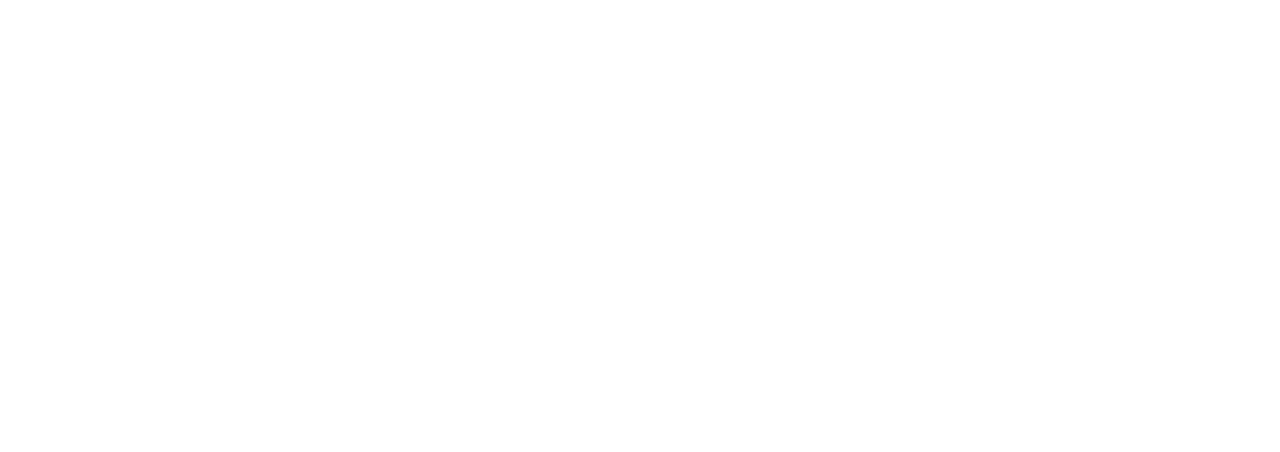
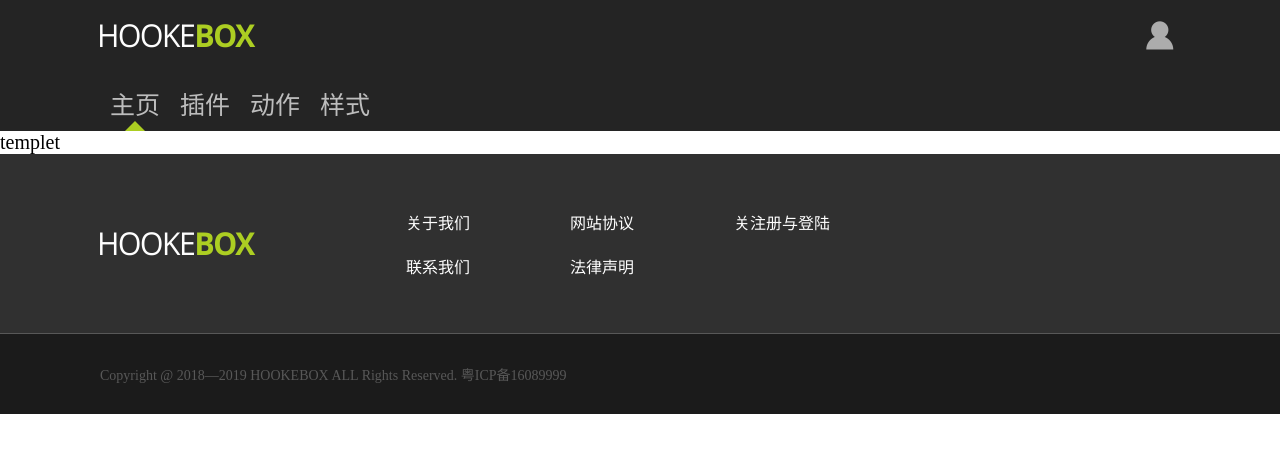
Before and after one commit to cty331883095/xyly, a Vue app: page /#/userspace in a window 1280 px wide. Shown: the top 452 px of the page. Built offline with nearby package versions, Linux system fonts and the light colour scheme; a web font is replaced by a local one.

Commit message:
develop
style

```diff
--- a/src/components/Hooke/HookeSwitch.vue
+++ b/src/components/Hooke/HookeSwitch.vue
@@ -2,7 +2,7 @@
   <div class="switch-box">
     <ul class="item-ul">
       <li class="item-li"
-          v-show="!(5===item.id)"
+          v-show="!(5===item.id) && !(6===item.id) "
           v-for="item in switchTitle"
           :key="item.id"
           :class="{'yellow':1===item.id,'active':num===item.id}"
@@ -23,7 +23,8 @@
         { id: 2, name: '插件', type: 'hookeplug' },
         { id: 3, name: '动作', type: 'hookeaction' },
         { id: 4, name: '样式', type: 'hookestyle' },
-        { id: 5, name: '详情', type: 'hookedetail' }
+        { id: 5, name: '详情', type: 'hookedetail' },
+        { id: 6, name: '用户管理', type: 'userspace' }
       ]
     }
   },
--- /dev/null
+++ b/src/components/Hooke/UserSpace.vue
@@ -0,0 +1,38 @@
+<template>
+  <div class="user-space-box">
+    {{title}}
+  </div>
+
+</template>
+<script>
+export default {
+  name: 'UserSpace',
+  data () {
+    return {
+      title: 'templet'
+    }
+  },
+  props: ['params'],
+  computed: {
+
+  },
+  mounted () {
+
+  },
+  watch () {
+
+  },
+  methods: {
+
+  },
+  components: {
+
+  }
+
+}
+</script>
+<style lang="less" scoped>
+.user-space-box {
+  color: #000;
+}
+</style>
--- a/src/components/NavPage.vue
+++ b/src/components/NavPage.vue
@@ -49,7 +49,8 @@
     ...mapMutations([
       'setShowPopwindow',
       'setUserName',
-      'setUserPassWord']),
+      'setUserPassWord',
+      'setNun']),
     loginTo () {
       this.setShowPopwindow(true)
     },
@@ -61,6 +62,8 @@
         this.$message('已登出')
       } else if (command === 'usemanagement') {
         console.log('用户管理')
+        this.setNun(6)
+        this.$router.push('/userspace')
       }
     }
   },
--- a/src/components/commom/HookeLogin.vue
+++ b/src/components/commom/HookeLogin.vue
@@ -19,7 +19,8 @@
               <div class="input-item">
                 <div class="item-title">
                   <label for="password">密码</label>
-                  <a class="forget">忘记密码</a>
+                  <a class="forget"
+                     @click="forgetHandler">忘记密码</a>
                 </div>
                 <input type="password"
                    class="item"
@@ -79,6 +80,9 @@
       console.log('111')
       this.setShowPopwindow(false)
       this.setShowCreateAccount(true)
+    },
+    forgetHandler () {
+
     }
   },
   components: {}
@@ -146,6 +150,9 @@
             .forget {
               color: #45738d;
               cursor: pointer;
+              &:hover {
+                color: #acce22;
+              }
             }
           }
 
--- a/src/router/index.js
+++ b/src/router/index.js
@@ -9,6 +9,7 @@
 import HookeAction from '@/components/Hooke/HookeAction'
 import HookePlug from '@/components/Hooke/HookePlug'
 import HookeDetail from '@/components/Hooke/HookeDetail'
+import UserSpace from '@/components/Hooke/UserSpace'
 
 Vue.use(Router)
 
@@ -22,13 +23,11 @@
     path: '/Hooke',
     name: 'Hooke',
     component: Hooke,
-    children: [
-      {
+    children: [{
       path: '/home',
       component: Home,
       name: 'Home',
-        children: [
-          {
+      children: [{
         path: '/hookehome',
         name: 'HookeHome',
         component: HookeHome
@@ -52,6 +51,11 @@
         path: '/hookedetail/:id',
         name: 'HookeDetail',
         component: HookeDetail
+      },
+      {
+        path: '/userspace',
+        name: 'UserSpace',
+        component: UserSpace
       }
       ]
     },
@@ -61,5 +65,6 @@
       component: Register
     }
     ]
-  }]
+  }
+  ]
 })
```
Lines whose indentation alone changed are shown as unchanged.
